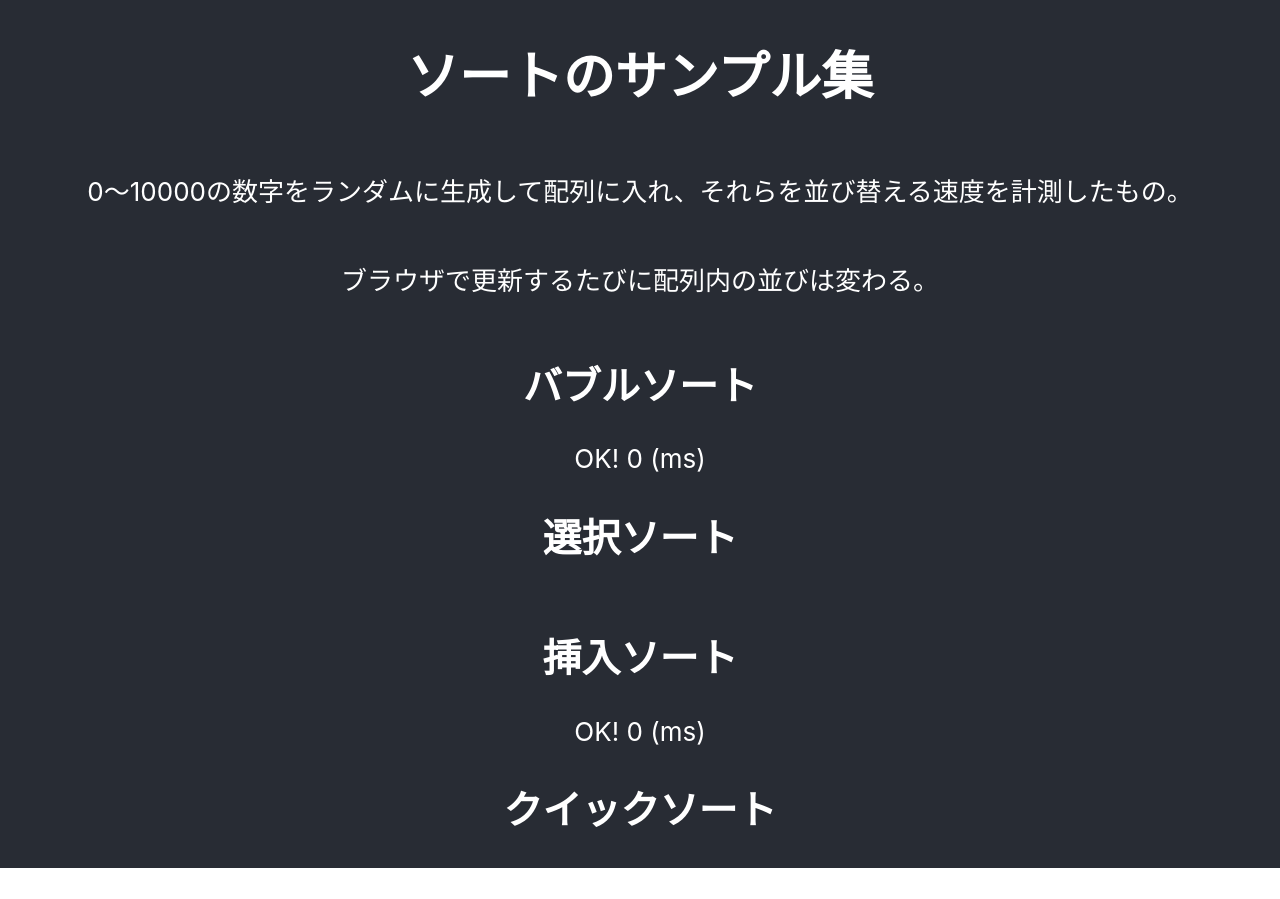
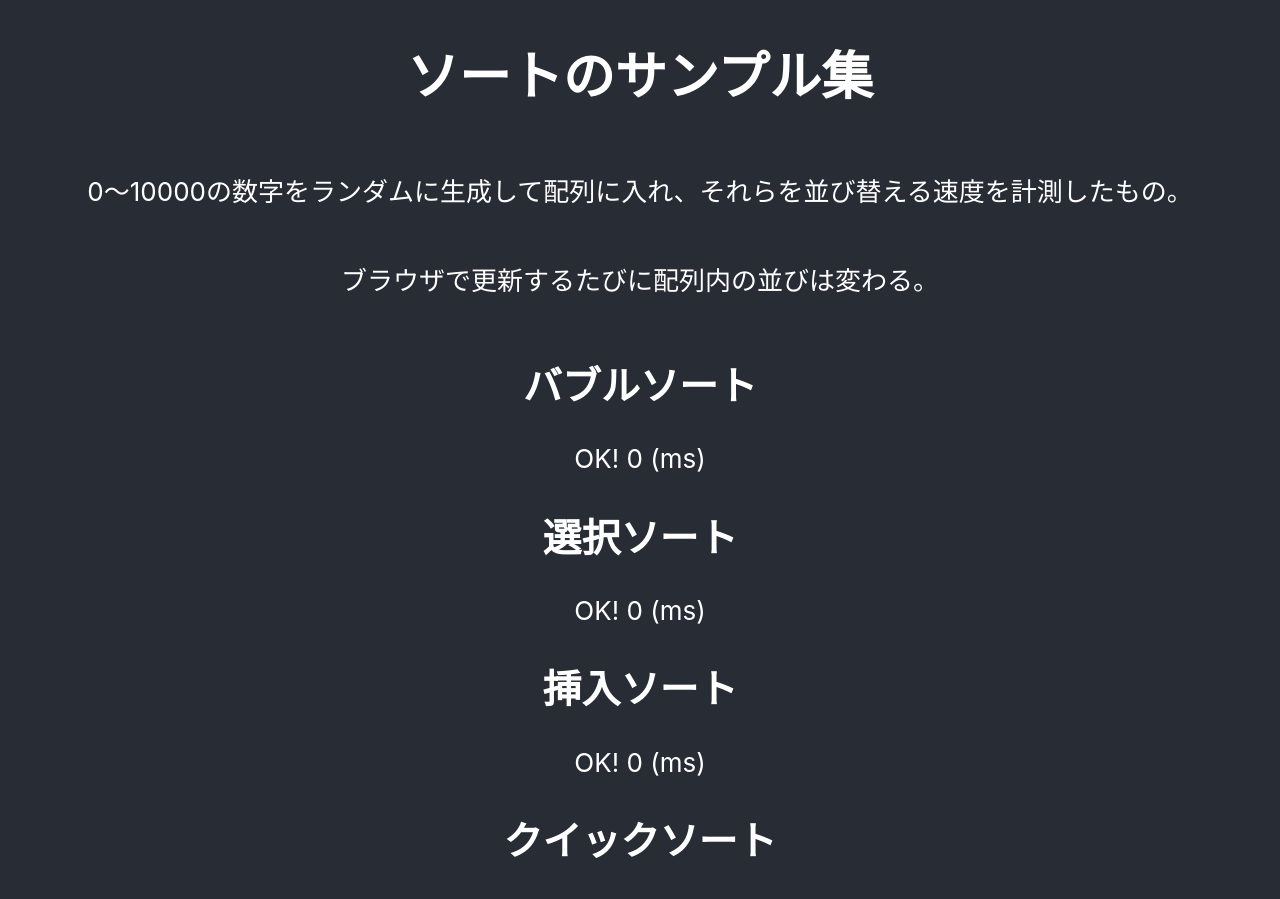
Before and after one commit to MaximizedOwl/sort-samples, a React (Create React App) app: page / in a window 1280 px wide. Before the commit the page ends 868 px from the top, so only its background shows below. Built offline with nearby package versions, Linux system fonts and the light colour scheme.

Commit message:
選択ソートの実装と動作確認完了

```diff
--- a/src/App.js
+++ b/src/App.js
@@ -1,6 +1,7 @@
 import './App.css';
 import { bubbleSort } from './sort/bubbleSort';
 import { insertSort } from './sort/insertSort';
+import { selectionSort } from './sort/selectionSort';
 
 function App() {
   return (
@@ -14,6 +15,7 @@ function App() {
         <h2>バブルソート</h2>
         {bubbleSort()}
         <h2>選択ソート</h2>
+        {selectionSort()}
         <h2>挿入ソート</h2>
         {insertSort()}
         <h2>クイックソート</h2>
--- a/src/sort/bubbleSort.js
+++ b/src/sort/bubbleSort.js
@@ -1,5 +1,6 @@
 import { check } from '../util/check';
 import { randomNumberGenerator } from '../util/randomNumberGenerator';
+import { swap } from '../util/swap';
 
 export const bubbleSort = () => {
   const randomNumList = randomNumberGenerator();
@@ -16,9 +17,7 @@ export const bubbleSort = () => {
       // 入れ替えるかどうかの判定。添字が大きいほうが中の数字が小さければswap処理実施。
       if (randomNumList[j] > randomNumList[j + 1]) {
         // 添字の大きい数字を一時変数に入れて入れ替える。
-        const tmp = randomNumList[j];
-        randomNumList[j] = randomNumList[j + 1];
-        randomNumList[j + 1] = tmp;
+        swap(randomNumList[j], randomNumList[j + 1]);
       }
     }
   }
--- /dev/null
+++ b/src/sort/selectionSort.js
@@ -0,0 +1,46 @@
+import { check } from '../util/check';
+import { randomNumberGenerator } from '../util/randomNumberGenerator';
+
+export const selectionSort = () => {
+  const randomNumList = randomNumberGenerator();
+
+  const startTime = performance.now(); // 開始時間
+
+  /*
+    ソート処理
+    （最小から整列させる）
+  */
+
+  // 暫定での最小値が入っている配列の添字を入れるための変数
+  let tmpMinIndex;
+
+  // 一回交換が終わったら次の値に移る。
+  // 最小値から並べる場合、最後の値は自動的に最大値になるので繰り返す数は (要素数 - 1) になる。
+  for (let i = 0; i < randomNumList.length; i++) {
+    tmpMinIndex = i;
+
+    // console.log('ループ前 tmpMinIndex: ' + tmpMinIndex);
+
+    for (let j = i; j < randomNumList.length; j++) {
+      // jに入っている値が一時変数に入っている添字の値より小さければ一時変数に入る添字の変更実施
+      if (randomNumList[tmpMinIndex] > randomNumList[j]) {
+        tmpMinIndex = j;
+      }
+    }
+
+    // console.log('ループ後 tmpMinIndex: ' + tmpMinIndex);
+
+    const tmp = randomNumList[tmpMinIndex];
+    randomNumList[tmpMinIndex] = randomNumList[i];
+    randomNumList[i] = tmp;
+
+    // console.log('sort: ' + (i + 1) + '回目： ' + randomNumList);
+  }
+
+  const endTime = performance.now(); // 終了時間
+
+  if (check(randomNumList)) {
+    console.log('OK! ' + (endTime - startTime));
+    return 'OK! ' + (endTime - startTime) + ' (ms)';
+  }
+};
```
